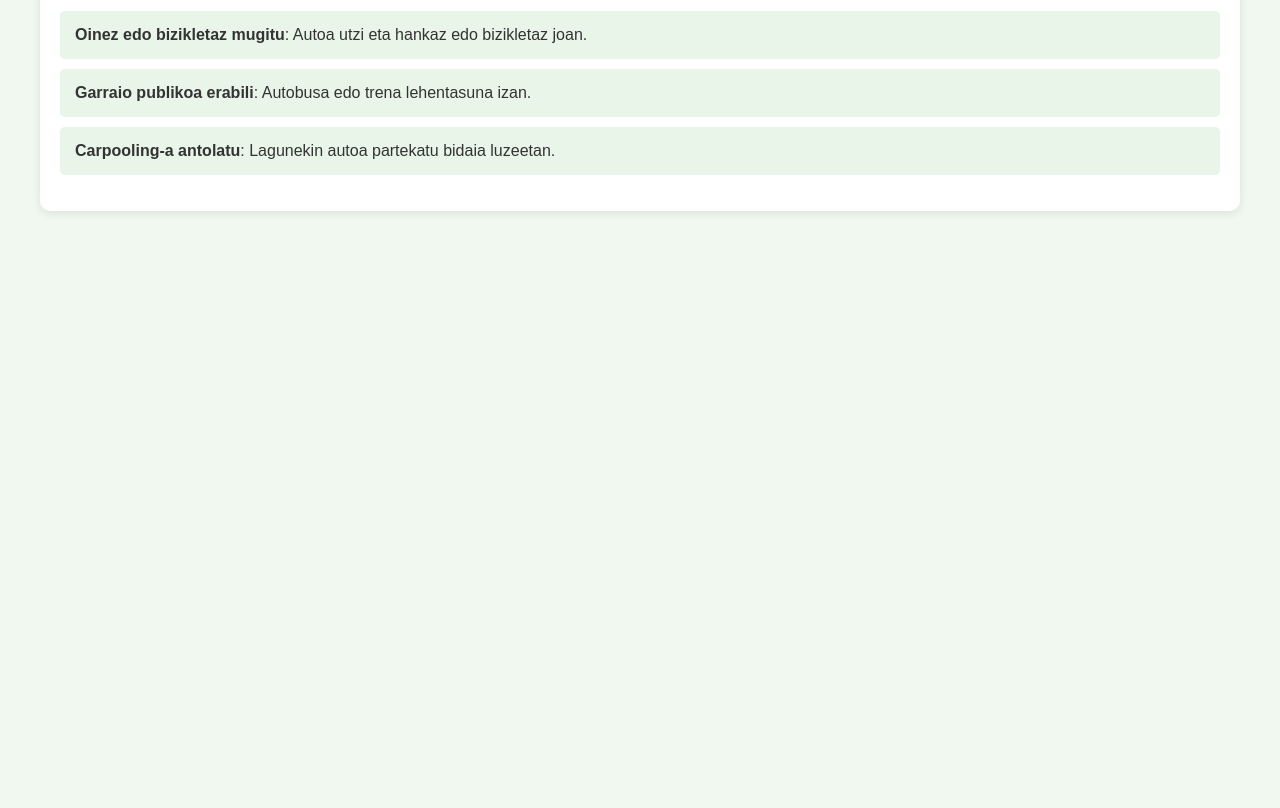
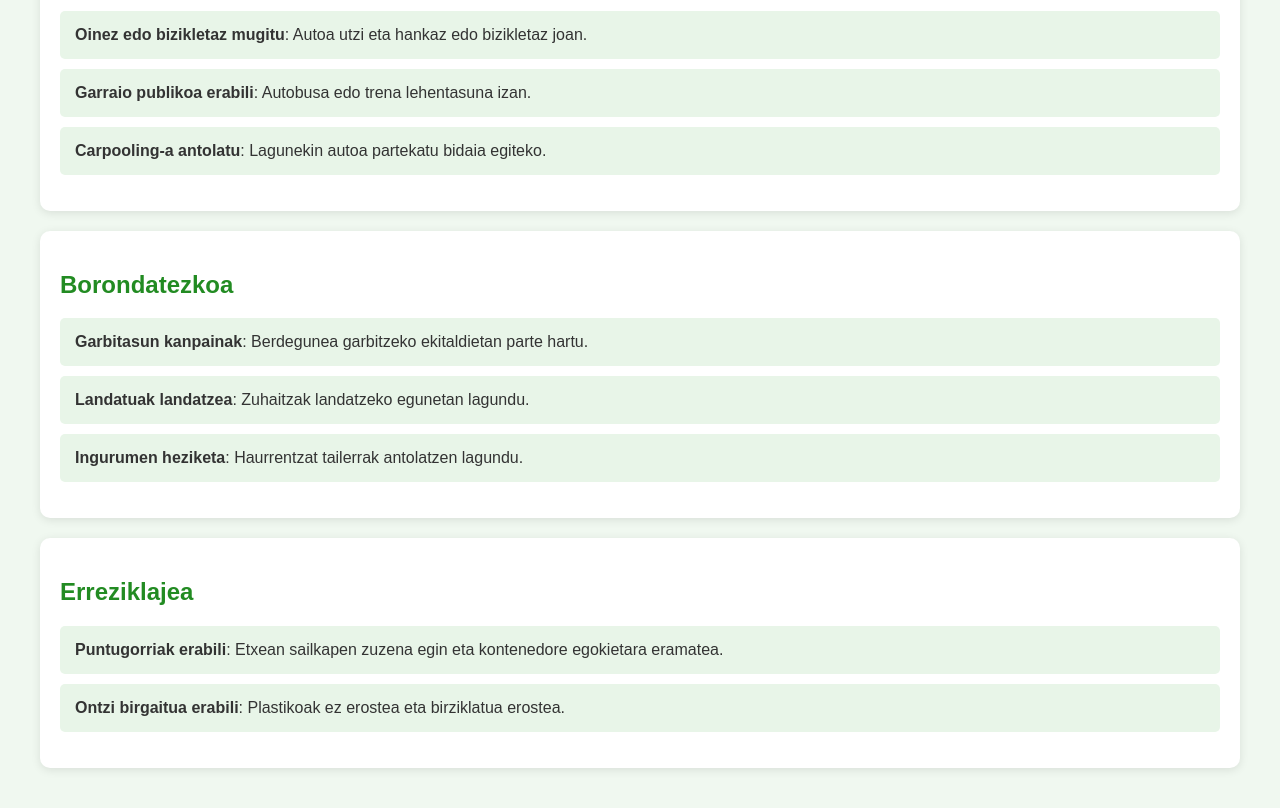
Before and after one commit to amutxastegieritz/jasangarritasuna, a plain HTML site: page zereginak.html in a window 1280 px wide. Shown: the part 620-1428 px from the top of the page. Before the commit the page ends 871 px from the top, so only its background shows below. Drawn offline with Linux system fonts and the light colour scheme.

Commit message:
Update zereginak.html

```diff
--- a/zereginak.html
+++ b/zereginak.html
@@ -14,7 +14,7 @@
 
         <main>
             <section>
-                <h2>Normak eta arauak</h2>
+                <h2>Arauak</h2>
                 <ul>
                     <li><span class="ubicacion">Hondakinak sailkatzea</span>: Papera, plastikoa, beira eta organikoa banatzea derrigorrezkoa da.</li>
                     <li><span class="ubicacion">Izarriak itzaltzea</span>: Argiztapen publikoa eta kontsumo handiko ekipamenduak itzaltzea.</li>
@@ -27,9 +27,27 @@
                 <ul>
                     <li><span class="ubicacion">Oinez edo bizikletaz mugitu</span>: Autoa utzi eta hankaz edo bizikletaz joan.</li>
                     <li><span class="ubicacion">Garraio publikoa erabili</span>: Autobusa edo trena lehentasuna izan.</li>
-                    <li><span class="ubicacion">Carpooling-a antolatu</span>: Lagunekin autoa partekatu bidaia luzeetan.</li>
+                    <li><span class="ubicacion">Carpooling-a antolatu</span>: Lagunekin autoa partekatu bidaia egiteko.</li>
                 </ul>
             </section>
+
+            <section>
+            <h2>Borondatezkoa</h2>
+                <ul>
+                    <li><span class="ubicacion">Garbitasun kanpainak</span>: Berdegunea garbitzeko ekitaldietan parte hartu.</li>
+                    <li><span class="ubicacion">Landatuak landatzea</span>: Zuhaitzak landatzeko egunetan lagundu.</li>
+                    <li><span class="ubicacion">Ingurumen heziketa</span>: Haurrentzat tailerrak antolatzen lagundu.</li>
+                </ul>
+            </section>
+
+            <section>
+                <h2>Erreziklajea</h2>
+                <ul>
+                    <li><span class="ubicacion">Puntugorriak erabili</span>: Etxean sailkapen zuzena egin eta kontenedore egokietara eramatea.</li>
+                    <li><span class="ubicacion">Ontzi birgaitua erabili</span>: Plastikoak ez erostea eta birziklatua erostea.</li>
+                </ul>
+            </section>
+
         </main>
     </body>
 </html>
```
